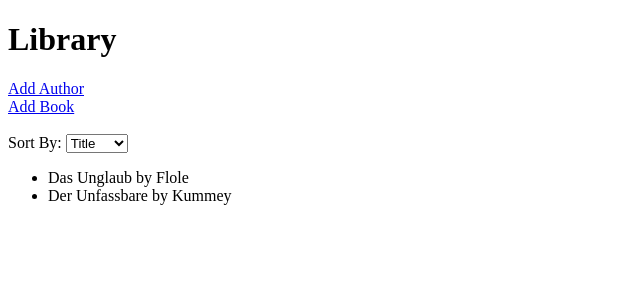
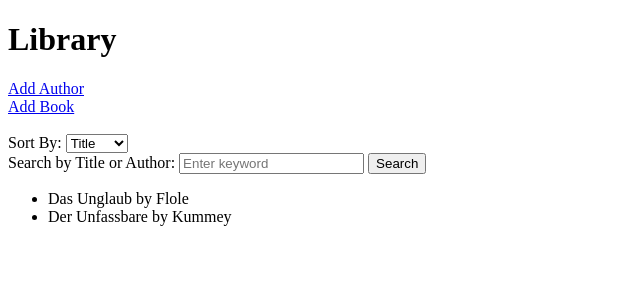
Before and after one commit to AlexKummerer/Book_alchemy_library, a Flask app: page / in a window 1280 px wide. Shown: the top 300 px of the page, without its empty margins (0-640 px from the left). Run offline with Flask 3, Linux system fonts and the light colour scheme.

Commit message:
#5 added keyword search

```diff
--- a/app.py
+++ b/app.py
@@ -27,11 +27,19 @@ def add_author():
         date_of_death = request.form["date_of_death"]
 
         # Convert birth_date and date_of_death to date objects (if provided)
-        birth_date_obj = datetime.strptime(birth_date, '%Y-%m-%d').date() if birth_date else None
-        date_of_death_obj = datetime.strptime(date_of_death, '%Y-%m-%d').date() if date_of_death else None
+        birth_date_obj = (
+            datetime.strptime(birth_date, "%Y-%m-%d").date() if birth_date else None
+        )
+        date_of_death_obj = (
+            datetime.strptime(date_of_death, "%Y-%m-%d").date()
+            if date_of_death
+            else None
+        )
 
         # Create a new Author instance
-        new_author = Author(name=name, birth_date=birth_date_obj, date_of_death=date_of_death_obj)
+        new_author = Author(
+            name=name, birth_date=birth_date_obj, date_of_death=date_of_death_obj
+        )
 
         # Add author to the database
         db.session.add(new_author)
@@ -82,15 +90,28 @@ def add_book():
 # Home page route
 @app.route("/")
 def home():
-    # Sorting logic
+    # Get query parameters for sorting and searching
     sort_by = request.args.get("sort_by", "title")  # Default to sorting by title
-    if sort_by == "author":
+    keyword = request.args.get("keyword", "")  # Get the keyword search query
+
+    # Query for books with optional search
+    if keyword:
+        # Perform a case-insensitive search on book title and author name
         books = (
-            Book.query.join(Author).order_by(Author.name).all()
-        )  # Sort by author name
+            Book.query.join(Author)
+            .filter(
+                (Book.title.ilike(f"%{keyword}%")) | (Author.name.ilike(f"%{keyword}%"))
+            )
+            .all()
+        )
     else:
-        books = Book.query.order_by(Book.title).all()  # Sort by book title
+        # If no keyword, just sort by the chosen criteria
+        if sort_by == "author":
+            books = Book.query.join(Author).order_by(Author.name).all()
+        else:
+            books = Book.query.order_by(Book.title).all()
 
+    # Render the home page with the books
     return render_template("home.html", books=books)
 
 
--- a/templates/home.html
+++ b/templates/home.html
@@ -11,6 +11,7 @@
     <a href="{{ url_for('add_author') }}">Add Author</a><br>
     <a href="{{ url_for('add_book') }}">Add Book</a><br><br>
 
+    <!-- Sorting Form -->
     <form method="GET" action="{{ url_for('home') }}">
         <label for="sort_by">Sort By:</label>
         <select name="sort_by" onchange="this.form.submit()">
@@ -19,10 +20,22 @@
         </select>
     </form>
 
+    <!-- Search Form -->
+    <form method="GET" action="{{ url_for('home') }}">
+        <label for="keyword">Search by Title or Author:</label>
+        <input type="text" name="keyword" placeholder="Enter keyword">
+        <button type="submit">Search</button>
+    </form>
+
+    <!-- Display Books -->
     <ul>
-        {% for book in books %}
-            <li>{{ book.title }} by {{ book.author.name }}</li>
-        {% endfor %}
+        {% if books %}
+            {% for book in books %}
+                <li>{{ book.title }} by {{ book.author.name }}</li>
+            {% endfor %}
+        {% else %}
+            <p>No books found.</p>
+        {% endif %}
     </ul>
 </body>
 </html>
```
Also changed, not shown: data/library.sqlite.
